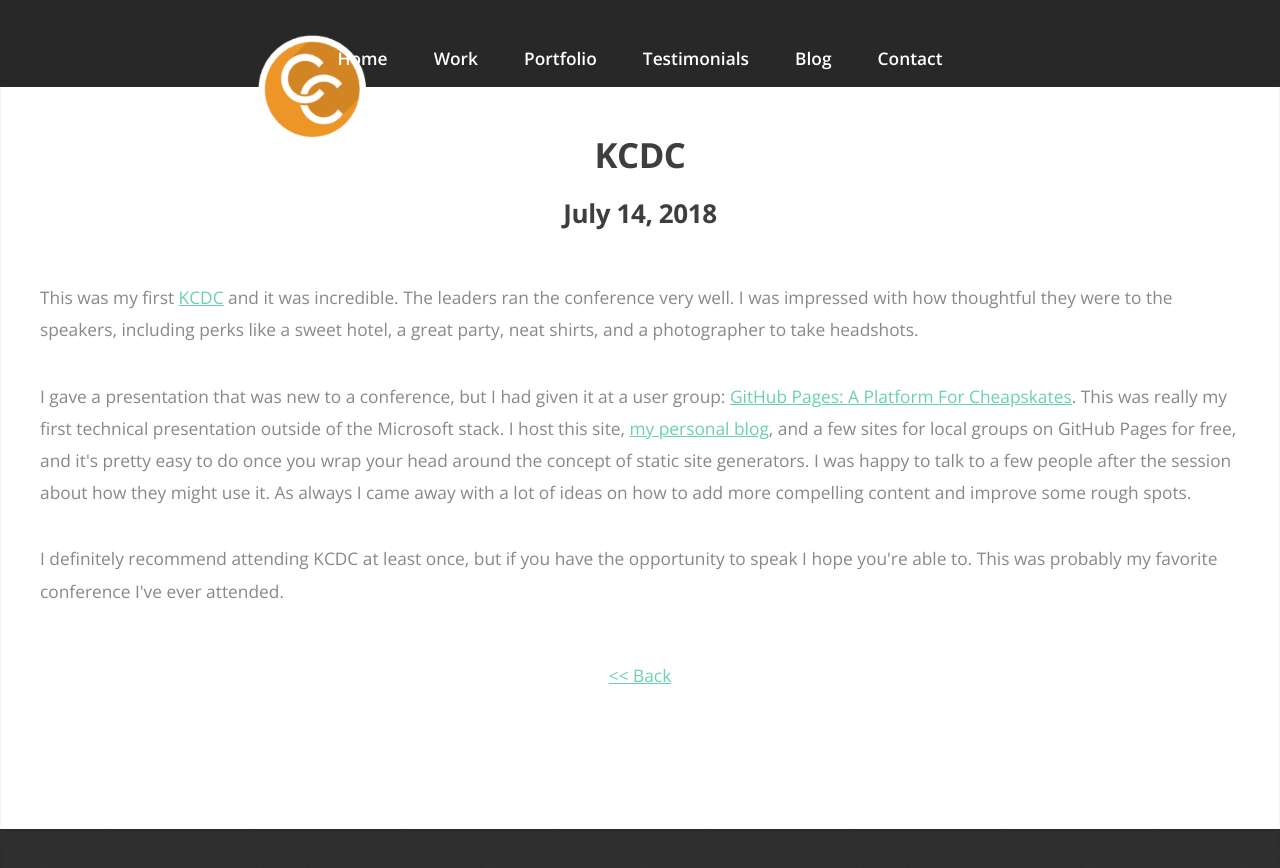
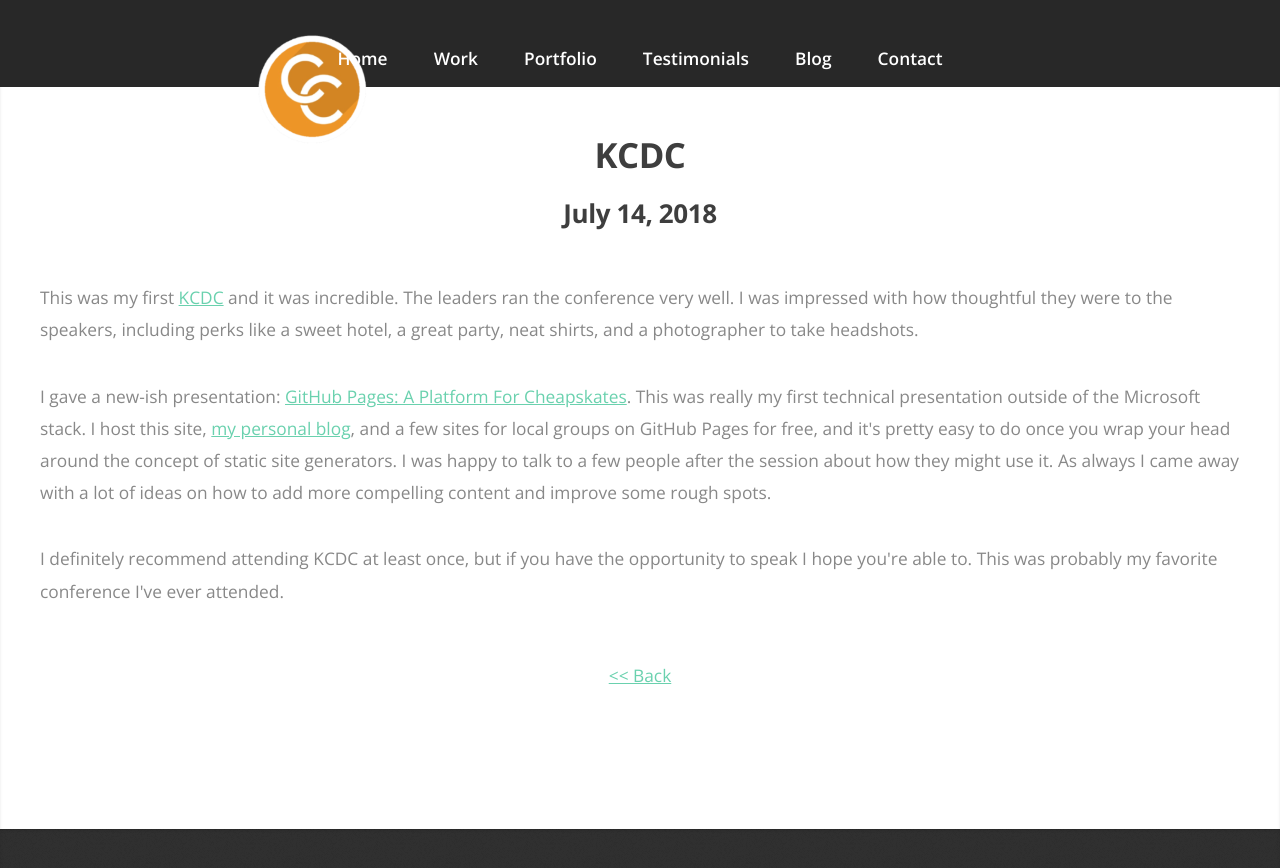
Before and after one commit to cole-consulting/cole-consulting.github.io, a Jekyll site: the page built from _posts/2018-07-14-kcdc.markdown, in a window 1280 px wide and 900 px high. Shown: the top 868 px of the window. Built offline with Jekyll 4.4.1, drawn with Linux system fonts in a browser that asks for light colours; our own code applies the rules of GitHub Pages for plain Markdown files.

Commit message:
Update 2018-07-14-kcdc.markdown

```diff
--- a/_posts/2018-07-14-kcdc.markdown
+++ b/_posts/2018-07-14-kcdc.markdown
@@ -7,7 +7,7 @@ img: images/kcdc-logo.jpg
     This was my first <a href="https://www.kcdc.info/">KCDC</a> and it was incredible. The leaders ran the conference very well. I was impressed with how thoughtful they were to the speakers, including perks like a sweet hotel, a great party, neat shirts, and a photographer to take headshots.
 </p>
 <p>
-    I gave a presentation that was new to a conference, but I had given it at a user group: <a href="https://docs.google.com/presentation/d/1RIPHKgcLd0ORnI65QXCcLnHuXa4QdASYQtepzp2ii5U/edit?usp=sharing">GitHub Pages: A Platform For Cheapskates</a>. This was really my first technical presentation outside of the Microsoft stack. I host this site, <a href="https://colemike.com/">my personal blog</a>, and a few sites for local groups on GitHub Pages for free, and it's pretty easy to do once you wrap your head around the concept of static site generators. I was happy to talk to a few people after the session about how they might use it. As always I came away with a lot of ideas on how to add more compelling content and improve some rough spots.
+    I gave a new-ish presentation: <a href="https://docs.google.com/presentation/d/1RIPHKgcLd0ORnI65QXCcLnHuXa4QdASYQtepzp2ii5U/edit?usp=sharing">GitHub Pages: A Platform For Cheapskates</a>. This was really my first technical presentation outside of the Microsoft stack. I host this site, <a href="https://colemike.com/">my personal blog</a>, and a few sites for local groups on GitHub Pages for free, and it's pretty easy to do once you wrap your head around the concept of static site generators. I was happy to talk to a few people after the session about how they might use it. As always I came away with a lot of ideas on how to add more compelling content and improve some rough spots.
 </p>
 <p>
     I definitely recommend attending KCDC at least once, but if you have the opportunity to speak I hope you're able to. This was probably my favorite conference I've ever attended.
```
